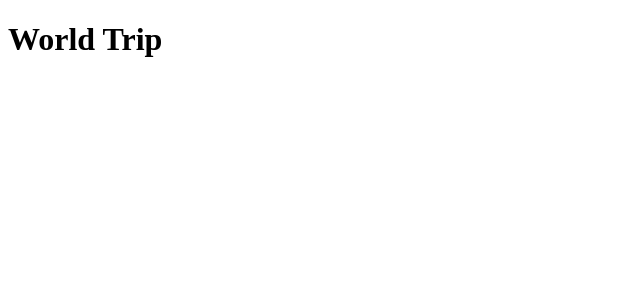
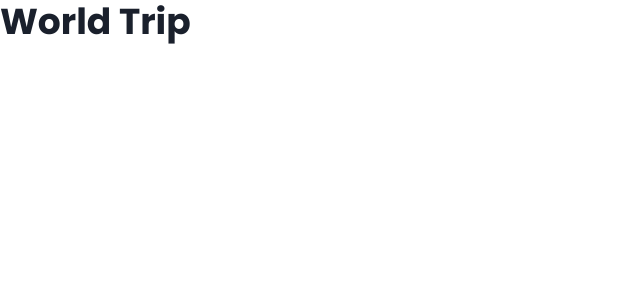
Before and after one commit to luiz21goncalves/ignite-world-trip, a Next.js app: page / in a window 1280 px wide. Shown: the top 300 px of the page, without its empty margins (0-640 px from the left). Built offline with nearby package versions, Linux system fonts and the light colour scheme.

Commit message:
feat: add custom fonts

```diff
--- a/package.json
+++ b/package.json
@@ -10,6 +10,10 @@
     "lint:fix": "eslint --fix ."
   },
   "dependencies": {
+    "@chakra-ui/react": "^1.8.8",
+    "@emotion/react": "^11",
+    "@emotion/styled": "^11",
+    "framer-motion": "^6",
     "next": "12.1.4",
     "react": "18.0.0",
     "react-dom": "18.0.0"
--- a/src/pages/_app.tsx
+++ b/src/pages/_app.tsx
@@ -1,5 +1,13 @@
 import type { AppProps } from 'next/app';
 
+import { ChakraProvider } from '@chakra-ui/react';
+
+import { theme } from '../styles/theme';
+
 export default function MyApp({ Component, pageProps }: AppProps) {
-  return <Component {...pageProps} />;
+  return (
+    <ChakraProvider theme={theme}>
+      <Component {...pageProps} />
+    </ChakraProvider>
+  );
 }
--- a/src/pages/_document.tsx
+++ b/src/pages/_document.tsx
@@ -4,7 +4,17 @@ export default function Document() {
   return (
     <Html lang="pt-br">
       <Head>
+        <link rel="preconnect" href="https://fonts.googleapis.com" />
+        <link
+          rel="preconnect"
+          href="https://fonts.gstatic.com"
+          crossOrigin="anonymous"
+        />
         <link rel="shortcut icon" href="favicon.svg" type="image/svg" />
+        <link
+          href="https://fonts.googleapis.com/css2?family=Barlow:wght@500;600&family=Poppins:wght@400;500;600;700&display=swap"
+          rel="stylesheet"
+        />
       </Head>
       <body>
         <Main />
--- a/src/pages/index.tsx
+++ b/src/pages/index.tsx
@@ -1,5 +1,7 @@
 import type { NextPage } from 'next';
 
-const Home: NextPage = () => <h1>World Trip</h1>;
+import { Heading } from '@chakra-ui/react';
+
+const Home: NextPage = () => <Heading as="h1">World Trip</Heading>;
 
 export default Home;
--- /dev/null
+++ b/src/styles/theme.ts
@@ -0,0 +1,31 @@
+import { extendTheme } from '@chakra-ui/react';
+
+export const theme = extendTheme({
+  colors: {
+    highlight: {
+      500: '#FFBA08',
+      100: 'rgba(255,186,8,0.5)',
+    },
+    dark: {
+      900: '#000000',
+      700: '#47585B',
+      500: '#999999',
+      100: 'rgba(153,153,153,0.5)',
+    },
+    light: {
+      900: '#FFFFFF',
+      800: '#F5F8FA',
+      500: '#DADADA',
+    },
+  },
+  styles: {
+    global: {
+      bg: 'light.800',
+      color: 'dark.700',
+    },
+  },
+  fonts: {
+    heading: 'Poppins',
+    body: 'Poppins',
+  },
+});
```
Also changed, not shown: 2 other files (tests, documents, lock files or other folders).
